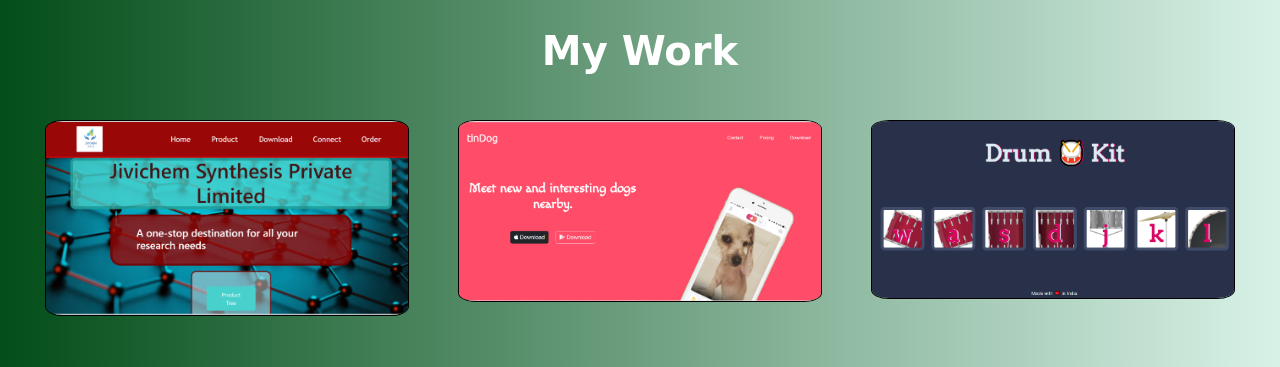
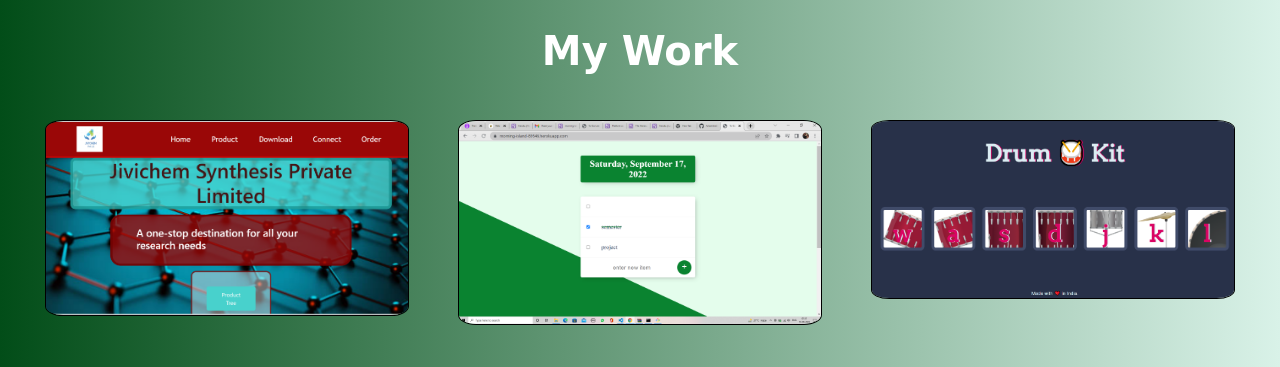
Before and after one commit to Arkamitra03/My_Portfolio, a plain HTML site: page index.html in a window 1280 px wide. Shown: the part 2380-2747 px from the top of the page. Drawn offline with nearby package versions, Linux system fonts and the light colour scheme; a script that the page names is missing; a web font is replaced by a local one.

Commit message:
new project added

```diff
--- a/index.html
+++ b/index.html
@@ -274,12 +274,12 @@
             </div>
             <div class="col-lg-4">
                 <div class="work">
-                    <img src="images/tindog.png" height="126%"
+                    <img src="images\todolist.png" height="126%"
                         style="border: 1pt solid black; border-radius:5%">
                         <div class="text">
-                            <h3>Tin Dog</h3>
-                            <p>This is a website where you can purchase dog</p>
-                            <a href="#"><i class="fa-solid fa-arrow-up-right-from-square"></i></a>
+                            <h3>To-Do-List</h3>
+                            <p>This is a daily to do list where user can add on new item to list</p>
+                            <a href="https://morning-island-89546.herokuapp.com/"><i class="fa-solid fa-arrow-up-right-from-square"></i></a>
                         </div>
 
                 </div>
```
Also changed, not shown: images/tindog.png (deleted), images/todolist.png (added).
